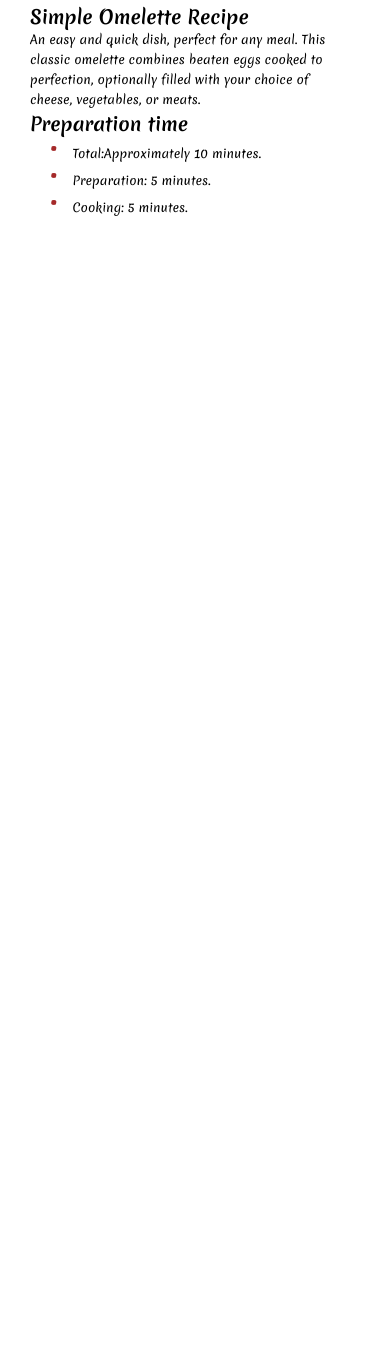
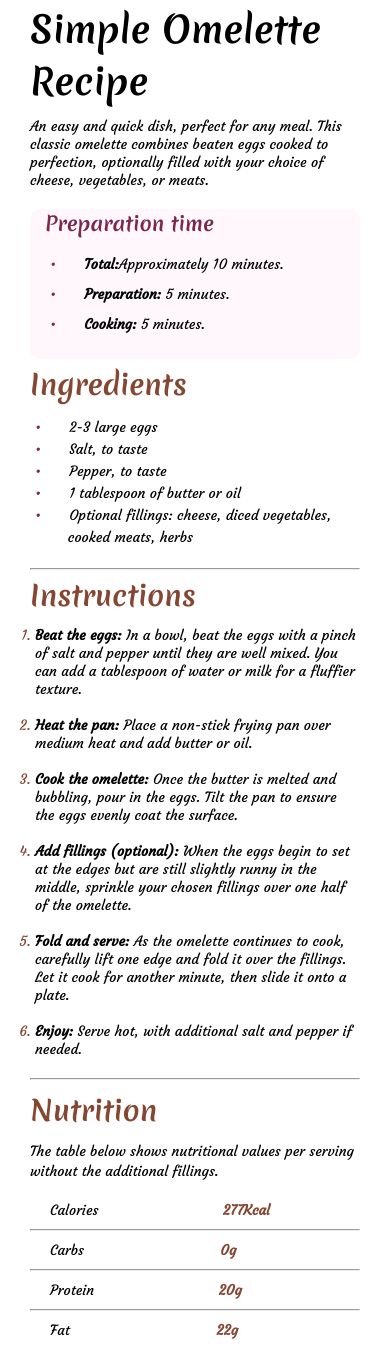
Before and after one commit to RamaziSazuashvili/Recipe-app, a plain HTML site: page index.html in a window 390 px wide. Shown: the part 202-1574 px from the top of the page. Before the commit the page ends 844 px from the top, so only its background shows below. Drawn offline with Linux system fonts and the light colour scheme; a web font is replaced by a local one.

Commit message:
Mobile version done

```diff
--- a/index.html
+++ b/index.html
@@ -15,28 +15,73 @@
 
   <body>
     <img src="./assets/images/image-omelette.jpeg" alt="omelette" class="img" />
-    <section class="textcontainer">
-      <section id="1">
-        <h1 class="merienda-uniquifier">Simple Omelette Recipe</h1>
-          <p class="description">
+    <section class="text-container">
+      <section id="sec1">
+        <h1 class="merienda-uniquifier title">Simple Omelette Recipe</h1>
+          <p class="courgette-regular description">
             An easy and quick dish, perfect for any meal. This classic omelette
             combines beaten eggs cooked to perfection, optionally filled with your
             choice of cheese, vegetables, or meats.
           </p>
       </section>
 
-      <section id="2">
+      <section id="sec2">
         <div class="box">
-          <h3 class="merienda-uniquifier">Preparation time</h3>
-        <div class="layout">
+          <h3 class="merienda-uniquifier title2">Preparation time</h3>
+          <div class="layout">
+            <p class=courgette-regular>
+              <ul class="courgette-regular list">
+                <li><b>Total:</b>Approximately 10 minutes.</li>
+                <li><b>Preparation:</b> 5 minutes.</li>
+                <li><b>Cooking:</b> 5 minutes.</li>
+              </ul>
+            </p>
+          </div>
+        </div>
+      </section>
+
+      <section id="sec3">
+        <h2 class="merienda-uniquifier title3">Ingredients</h2>
           <p>
-            <ul class="list">
-              <li>Total:Approximately 10 minutes.</li>
-              <li>Preparation: 5 minutes.</li>
-              <li>Cooking: 5 minutes.</li>
-             </ul>
+            <ul class="courgette-regular list">
+              <li>2-3 large eggs</li>
+              <li>Salt, to taste</li>
+              <li>Pepper, to taste</li>
+              <li>1 tablespoon of butter or oil</li>
+              <li>Optional fillings: cheese, diced vegetables, &nbsp;&nbsp;&nbsp;&nbsp;&nbsp;&nbsp;&nbsp;&nbsp;cooked meats, herbs</li>
+            </ul>
           </p>
-        </div>
+      </section><hr />
+
+      <section id="sec4">
+        <h2 class="merienda-uniquifier title4">Instructions</h2>
+        <p>
+          <ol class="courgette-regular list">
+            <li><b>Beat the eggs:</b> In a bowl, beat the eggs with a pinch of salt and pepper until they are well mixed. You can add a tablespoon of water or milk for a fluffier texture.</li>
+            <br />
+            <li><b>Heat the pan:</b> Place a non-stick frying pan over medium heat and add butter or oil.</li>
+            <br />
+            <li><b>Cook the omelette:</b> Once the butter is melted and bubbling, pour in the eggs. Tilt the pan to ensure the eggs evenly coat the surface.</li>
+            <br />
+            <li><b>Add fillings (optional):</b> When the eggs begin to set at the edges but are still slightly runny in the middle, sprinkle your chosen fillings over one half of the omelette.</li>
+            <br />
+            <li><b>Fold and serve:</b> As the omelette continues to cook, carefully lift one edge and fold it over the fillings. Let it cook for another minute, then slide it onto a plate.</li>
+            <br />
+            <li><b>Enjoy:</b> Serve hot, with additional salt and pepper if needed.</li>
+          </ol>
+        </p>
+      </section><hr />
+
+      <section id="sec5">
+        <h2 class="merienda-uniquifier title5">Nutrition</h2>
+        <div class="courgette-regular description">
+          <p class="p1">
+            The table below shows nutritional values per serving without the additional fillings.
+          </p>
+          <p class="pgroup">Calories <span class="span1"><b>277Kcal</b></span></p><hr />
+          <p class="pgroup">Carbs <span class="span2"><b>0g</b></span></p><hr />
+          <p class="pgroup">Protein <span class="span3"><b>20g</b></span></p><hr />
+          <p class="pgroup">Fat <span class="span4"><b>22g</b></span></p>
         </div>
       </section>
     </section>
--- a/style.css
+++ b/style.css
@@ -11,28 +11,98 @@ html,
 body {
     background-color: hsl(0, 0%, 100%);
     min-width: 375px;
-}
-
-body {
-    width:20px;
+    height:1600px;
 }
 
 .img {
     width: 375px;
 }
 
-.textcontainer {
+.text-container {
     padding:30px;
 }
 
-.description, .list {
-    font-size: 12px;
-    font-family: "Merienda", cursive;
+.title {
+    font-size:36px;
+    padding-bottom:10px;
+}
+
+.title2 {
+    font-size:20px;
+    color:#7A284E;
+    padding-bottom:10px;
+}
+
+.title3 {
+    font-size:28px;
+    color: #854632;
+    padding-top: 15px;
+    padding-bottom: 20px;
+}
+
+#sec3 {
+    line-height: 22px;
+}
+
+.title4 {
+    padding-top: 5px;
+    padding-bottom: 10px;
+    font-size:28px;
+    color:#854632;
+}
+
+.title5 {
+    color:#854632;
+    font-size:28px;
+    padding-top:10px;
+    padding-bottom:10px;
+}
+
+.p1 {
+    padding-bottom:10px;
     line-height:20px;
 }
 
+.pgroup {
+    padding-top:10px;
+    padding-left:20px;
+    padding-bottom:10px;
+}
+
+span {
+    color:#854632;
+}
+
+.span1 {
+    padding-left:120px;
+}
+
+.span2 {
+    padding-left:132px;
+}
+
+.span3 {
+    padding-left:120px;
+}
+
+.span4 {
+    padding-left:142px;
+}
+
+.description, .list {
+    font-size: 14px;
+    padding-bottom:20px;
+}
+
+.box {
+    background-color:#FFF7FB;
+    padding-left:15px;
+    border-radius:10px;
+    line-height:30px;
+}
+
 .list {
-    padding-left:20px;
+    padding-left:5px;
 }
 
 ul {
@@ -41,9 +111,13 @@ ul {
 
 ul li::before {
     content: '•';
-    color: brown;
-    margin-right: 0.5em;
-    font-size: 30px;
+    color: #7A284E;
+    margin-right: 2em;
+    font-size: 14px;
+}
+
+ol li::marker {
+    color: #854632;
 }
 
 .courgette-regular {
```
Also changed, not shown: 1 other file.
